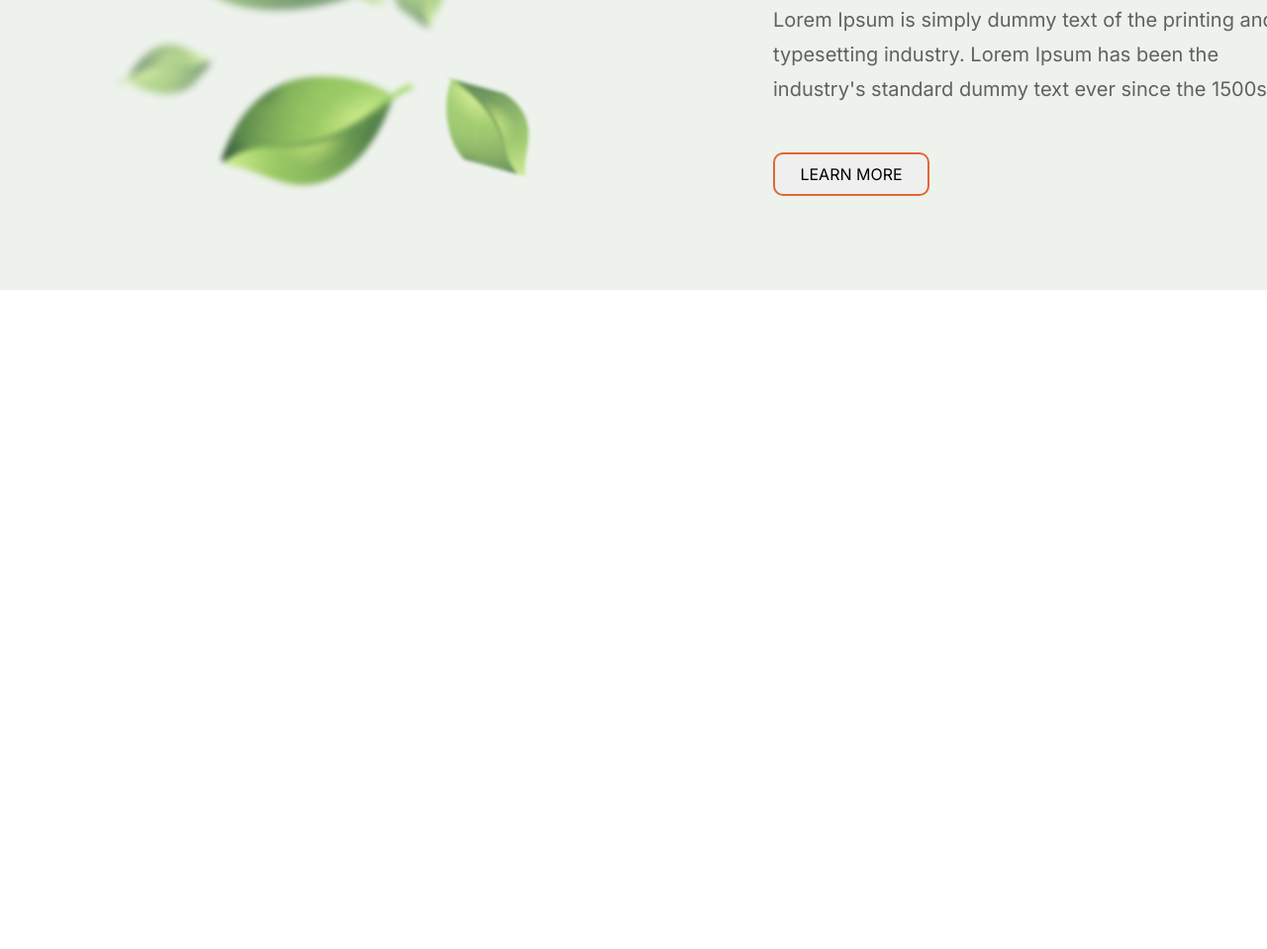
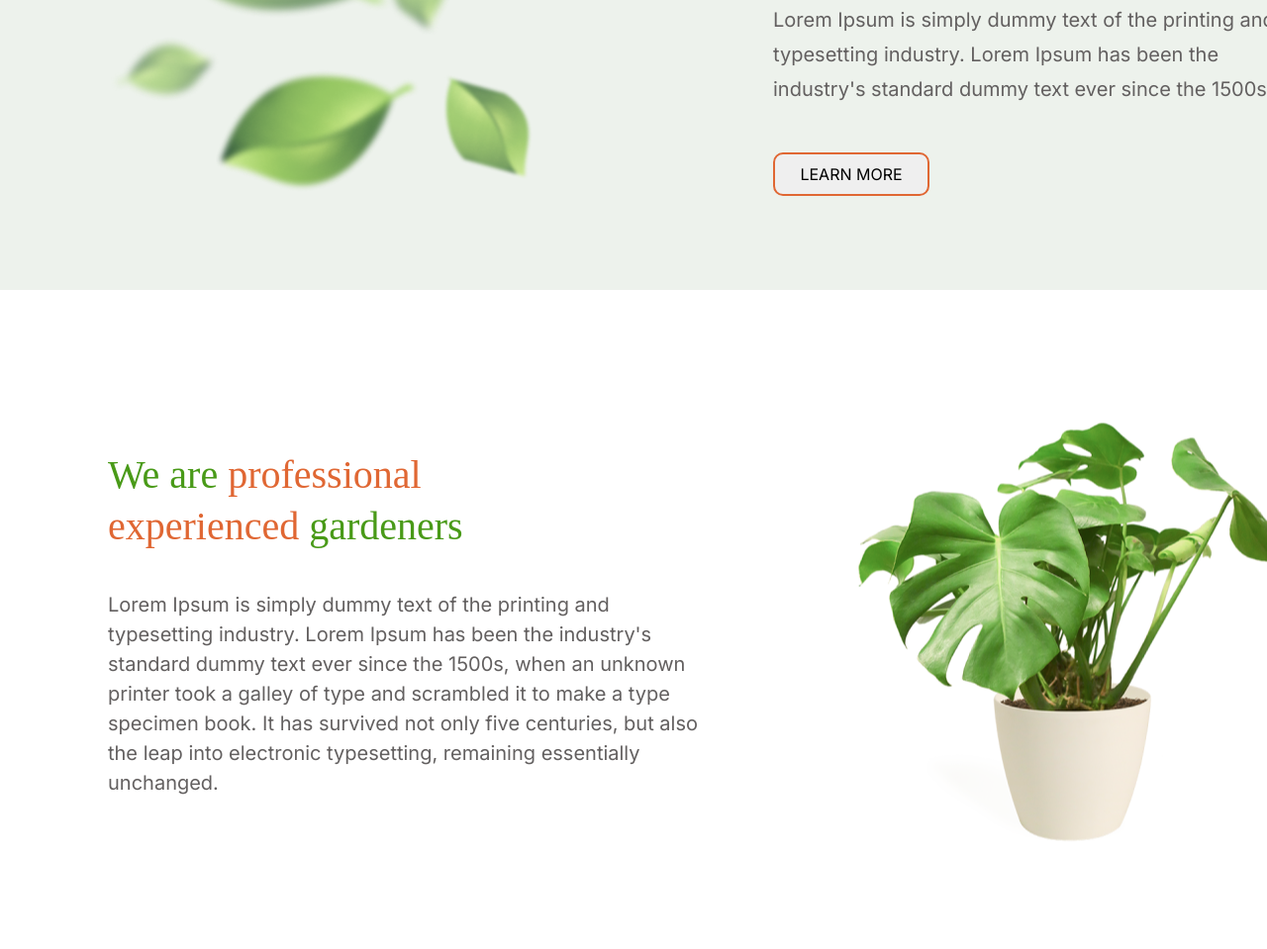
Before and after one commit to Swettlana/Plants, a plain HTML site: page plants/index.html in a window 1280 px wide. Shown: the part 373-1332 px from the top of the page at 99% size. Before the commit the page ends 800 px from the top, so only its background shows below. Drawn offline with Linux system fonts and the light colour scheme; a web font is replaced by a local one.

Commit message:
feat: add section About

```diff
--- a/plants/index.html
+++ b/plants/index.html
@@ -45,6 +45,16 @@
         </div>
       </section>
     </div>
+    <div class="about-wrapper">
+      <section class="about">
+        <div class="about__content">
+          <h2 class="about__content_tittle"><span>We are</span> professional experienced <span>gardeners</span></h2>
+          <p class="about__content_text">Lorem Ipsum is simply dummy text of the printing and typesetting industry. Lorem Ipsum has been the industry's standard dummy text ever since the 1500s, when an unknown printer took a galley of type and scrambled it to make a type specimen book. It has survived not only five centuries, but also the leap into electronic typesetting, remaining essentially unchanged. </p>
+        </div>
+        <div class="about__img">
+        </div>
+      </section>
+    </div>
   </main>
 </body>
 
--- a/plants/style.css
+++ b/plants/style.css
@@ -1,5 +1,6 @@
 @import "./styles/header.css";
 @import "./styles/welcome.css";
+@import "./styles/about.css";
 
 :root {
   --main-color-blue: #edf2ec;
--- /dev/null
+++ b/plants/styles/about.css
@@ -0,0 +1,45 @@
+.about-wrapper {
+  width: 100%;
+  height: 666px;
+}
+.about {
+  width: 1440px;
+  height: 100%;
+  margin: 0 auto;
+  padding: 93px 109px;
+  display: flex;
+  justify-content: space-between;
+  font-family: "Inter", sans-serif;
+  font-style: normal;
+  font-weight: 400;
+  font-size: 20px;
+  line-height: 30px;
+  color: #636060;
+}
+.about__content {
+  padding-top: 68px;
+}
+.about__content_tittle {
+  width: 463px;
+  font-family: "Inika", serif;
+  font-style: normal;
+  font-weight: 400;
+  font-size: 40px;
+  line-height: 52px;
+  margin-bottom: 38px;
+  color: #e06733;
+}
+.about__content_tittle > span {
+  color: #499a18;
+}
+
+.about__content_text {
+  width: 605px;
+}
+
+.about__img {
+  width: 464px;
+  background-image: url("../assets/about-manstera.png");
+  background-size: 100%;
+  background-position: center;
+}
```
Also changed, not shown: plants/assets/about-manstera.png (added).
